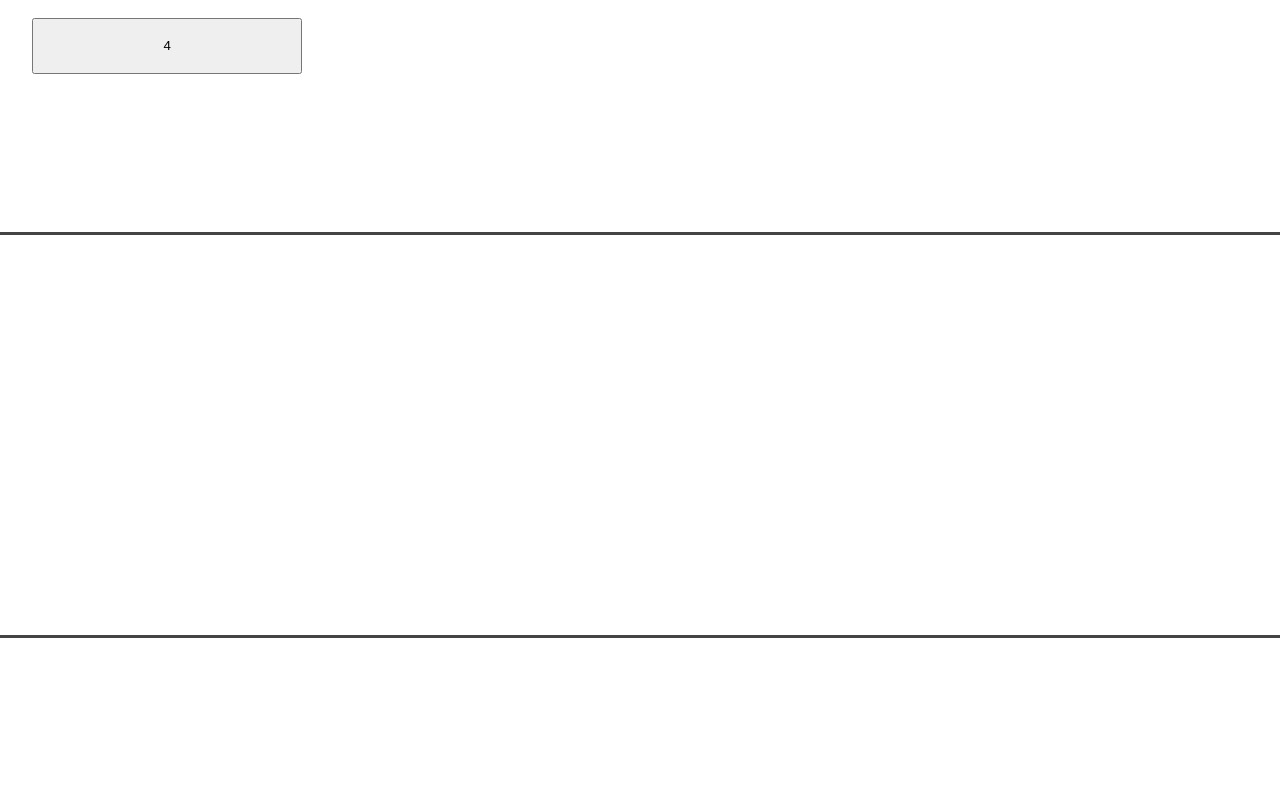
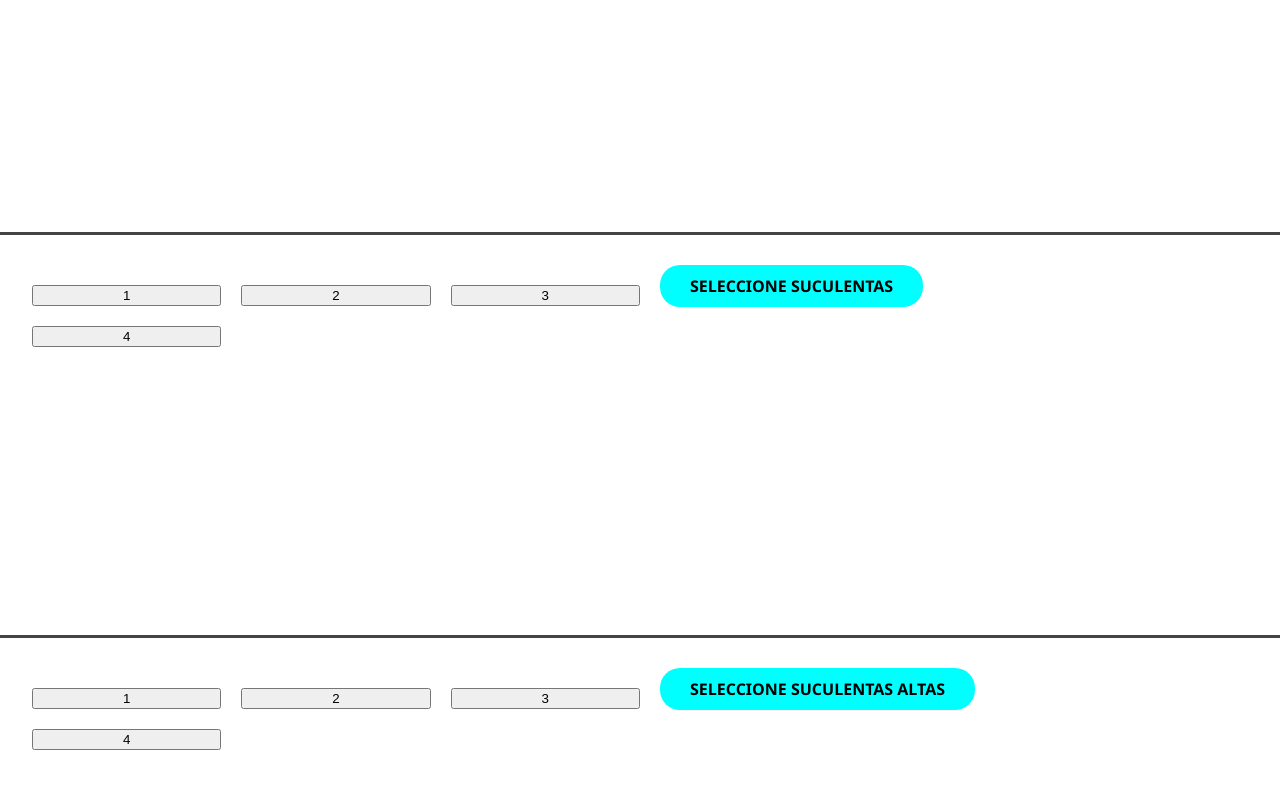
Before and after one commit to sebastianmb/app-suculentas-front, a React (Create React App) app: page / in a window 1280 px wide. Shown: the part 1465-2253 px from the top of the page. Built offline with nearby package versions, Linux system fonts and the light colour scheme.

Commit message:
Estructura basica html y css componentes suculentas 1, 2 y 3

```diff
--- a/src/components/Plantone.js
+++ b/src/components/Plantone.js
@@ -1,5 +1,5 @@
 import React from 'react'
-import potgra from "../assets/images/potgra.svg";
+
 
 const Plantone = () => {
   return (
@@ -8,7 +8,7 @@ const Plantone = () => {
         <div className='mostrario'>
           <div>
             <button>
-              <img src={potgra}/>
+              1
             </button>
             <button>
               2
--- a/src/components/Plantthree.js
+++ b/src/components/Plantthree.js
@@ -3,6 +3,28 @@ import React from 'react'
 const Plantthree = () => {
   return (
     <div id='suculentas'>
+      <div className='center-suculentas'>
+        <div className='mostrario'>
+          <div>
+            <button>
+              1
+            </button>
+            <button>
+              2
+            </button>
+            <button>
+              3
+            </button>
+            <button>
+              4
+            </button>
+          </div>
+        </div>
+        <div className='seleccion'>
+          <span className='suculentas-base'><b>Seleccione suculentas altas</b></span>
+        </div>
+      </div>
+
 
     </div>
   )
--- a/src/components/Planttwo.js
+++ b/src/components/Planttwo.js
@@ -3,6 +3,28 @@ import React from 'react'
 const Planttwo = () => {
   return (
     <div id='suculentas'>
+      <div className='center-suculentas'>
+        <div className='mostrario'>
+          <div>
+            <button>
+              1
+            </button>
+            <button>
+              2
+            </button>
+            <button>
+              3
+            </button>
+            <button>
+              4
+            </button>
+          </div>
+        </div>
+        <div className='seleccion'>
+          <span className='suculentas-base'><b>Seleccione suculentas</b></span>
+        </div>
+      </div>
+
 
     </div>
   )
```
